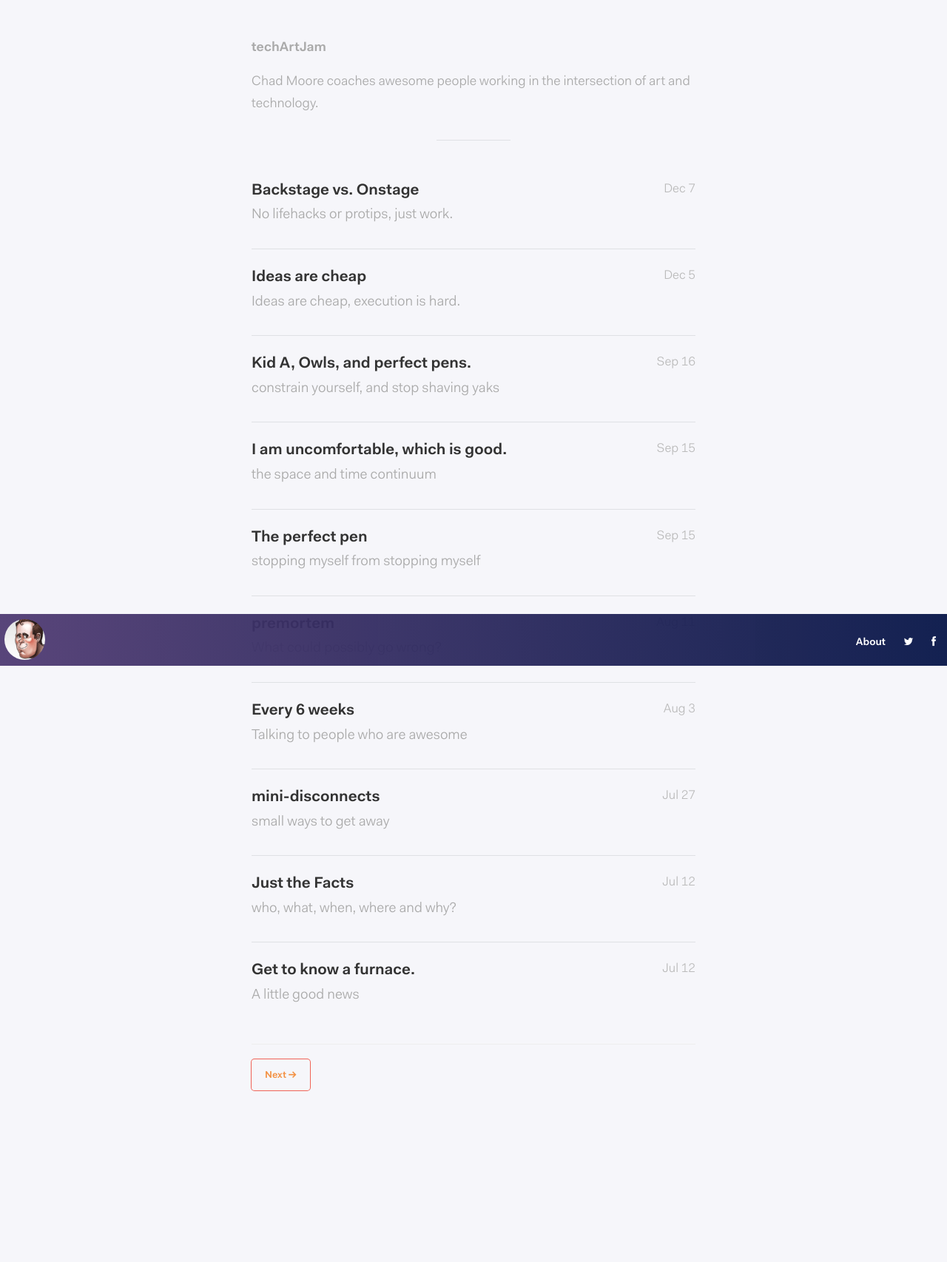
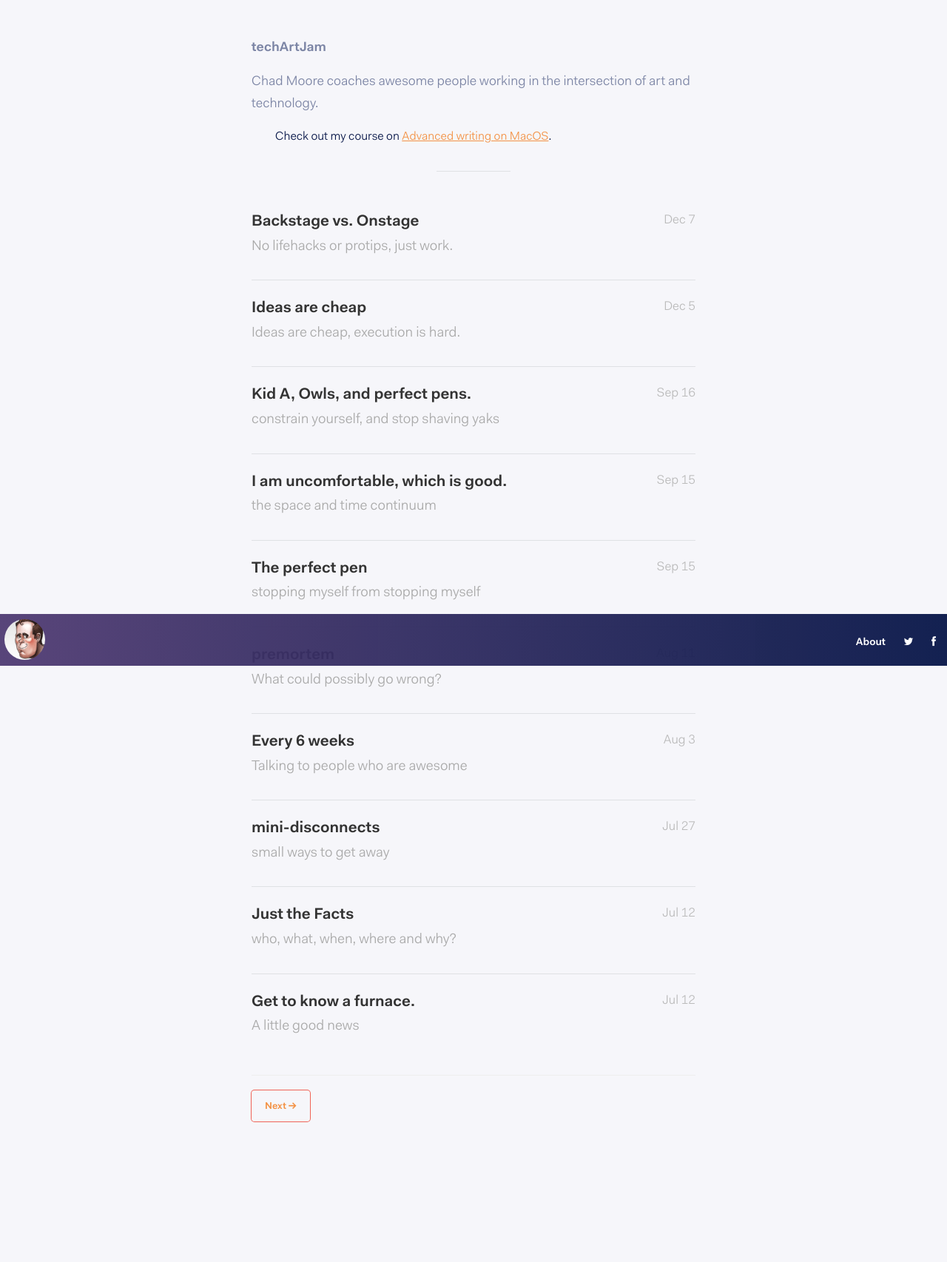
Before and after one commit to techartjam/techartjam, a Jekyll site: the page built from index.html, in a window 1280 px wide. Shown: the whole page at 74% size. Built offline with Jekyll 4.4.1, drawn with Linux system fonts in a browser that asks for light colours; the list of posts is cut into pages by our own code; comment, search, counter and statistics services are not loaded; before the commit the page ends 1664 px from its top, so only the background shows below that.

Commit message:
first pass at call to action in header

```diff
--- a/_sass/_base.scss
+++ b/_sass/_base.scss
@@ -110,7 +110,7 @@ h1, h2, h3, h4, h5, h6 {
 h1 {
     font-size: 30px;
     letter-spacing: -1px;
-    color: #222;
+    color: #7C85A5;
     font-weight: bold;;
 }
 
--- a/_sass/_layout.scss
+++ b/_sass/_layout.scss
@@ -4,7 +4,7 @@
 
 .header-intro {
     font-size: 18px;
-    color: #aaa;
+    color: #7C85A5;
 }
 .header-intro a, .header-intro a:visited {
     color: #aaa;
@@ -12,6 +12,16 @@
 .header-intro a:hover {
     color: $brand-color;
     text-decoration: none;
+}
+
+.header-intro-cta {
+    color: #071648;
+    font-size: 16px;
+    padding-left: 1em;
+}
+.header-intro-cta a{
+    color: #F39245;
+    text-decoration: underline;
 }
 
 .header-container {
@@ -160,6 +170,10 @@ nav.site-nav {
 .footer-heading {
     font-size: 18px;
     margin-bottom: $spacing-unit / 2;
+}
+
+.footer a:hover {
+    color: $brand-color;
 }
 
 .contact-list,
--- a/index.html
+++ b/index.html
@@ -6,6 +6,9 @@ layout: default
 <div class="header-intro">
   <h2>techArtJam</h2>
   <p>Chad Moore coaches awesome people working in the intersection of art and technology.</p>
+</div>
+<div class="header-intro-cta">
+    <p class="header-intro-cta">Check out my course on <a href="http://www.chadgmoore.com" target="_blank">Advanced writing on MacOS</a>.</p>
 </div>
 <hr />
 <!-- End intro -->
```
